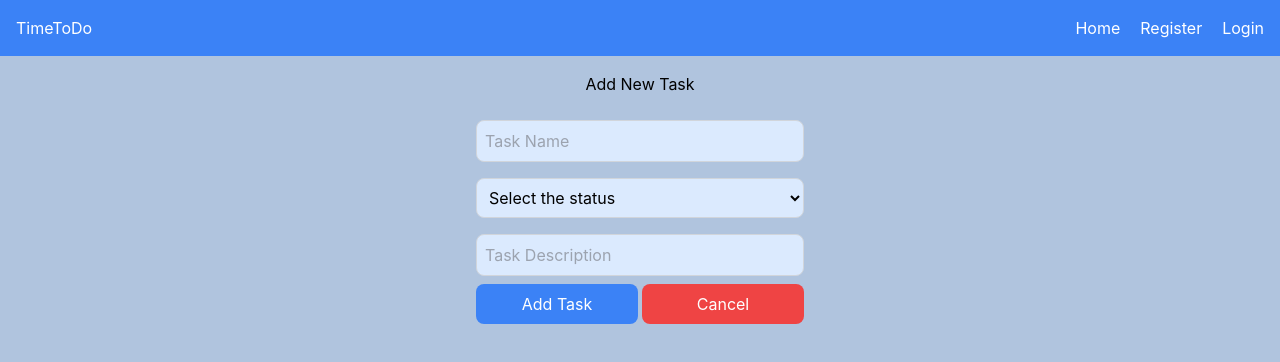
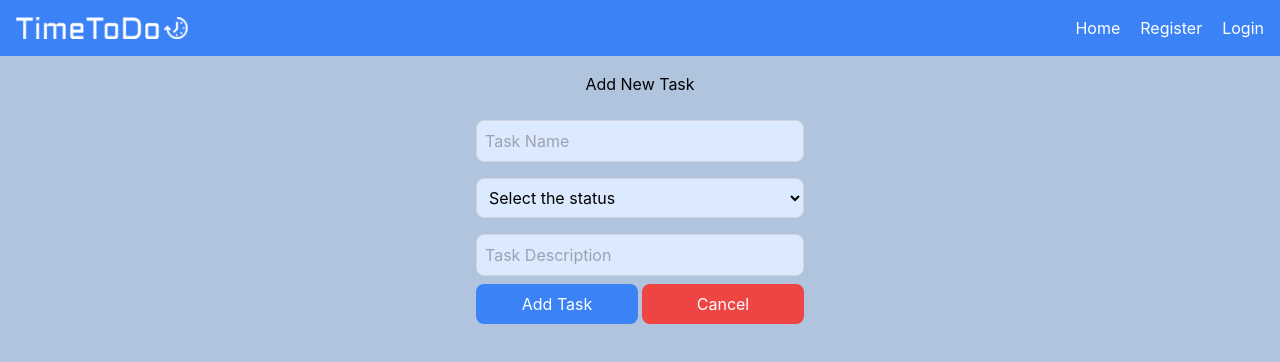
Before and after one commit to LuisSerapicos/TimeToDo, a React (Create React App) app in the folder TimeToDoClient/time-to-do/: page /add-task in a window 1280 px wide. Shown: the top 362 px of the page. Built offline with nearby package versions, Linux system fonts and the light colour scheme.

Commit message:
Implemented details page to show in a modal on the home page when clicking on a div task.

```diff
--- a/TimeToDoClient/time-to-do/package.json
+++ b/TimeToDoClient/time-to-do/package.json
@@ -15,6 +15,7 @@
     "react-dom": "^18.2.0",
     "react-icons": "^5.0.1",
     "react-loader-spinner": "^6.1.6",
+    "react-modal": "^3.16.1",
     "react-qr-code": "^2.0.12",
     "react-redux": "^9.1.0",
     "react-router-dom": "^6.22.3",
--- a/TimeToDoClient/time-to-do/src/App.js
+++ b/TimeToDoClient/time-to-do/src/App.js
@@ -1,4 +1,4 @@
-import logo from './logo.svg';
+import logo from "./images/timetodo-high-resolution-logo-white-transparent.png";
 import './App.css';
 import { Routes, Route } from 'react-router-dom';
 import Home from './components/pages/Home/home';
@@ -8,7 +8,7 @@ import Header from './components/header';
 function App() {
   return (
     <div className="App">
-      <Header />
+      <Header img={logo} />
       <Routes>
         <Route path='/' element={<Home />} />
         <Route path='/add-task' element={<AddTask />} />
--- a/TimeToDoClient/time-to-do/src/components/context/index.jsx
+++ b/TimeToDoClient/time-to-do/src/components/context/index.jsx
@@ -9,9 +9,11 @@ export default function GlobalState({ children }) {
     const [todoList, setTodoList] = useState([])
     const [loading, setLoading] = useState(false)
     const [isEdit, setIsEdit] = useState(false)
+    const [modalIsOpen, setModalIsOpen] = useState(false);
+    const [currentTodo, setCurrentTodo] = useState(null);
 
     return (
-        <GlobalContext.Provider value={ {formData, setFormData, todoList, setTodoList, loading, setLoading, isEdit, setIsEdit} }>
+        <GlobalContext.Provider value={ {formData, setFormData, todoList, setTodoList, loading, setLoading, isEdit, setIsEdit, modalIsOpen, setModalIsOpen, currentTodo, setCurrentTodo} }>
         {children}
         </GlobalContext.Provider>
     );
--- a/TimeToDoClient/time-to-do/src/components/header/index.jsx
+++ b/TimeToDoClient/time-to-do/src/components/header/index.jsx
@@ -2,8 +2,7 @@ import { Link } from "react-router-dom";
 import { GlobalContext } from "../context";
 import { useContext } from "react";
 
-
-export default function Header() {
+export default function Header({ img }) {
     const { setFormData } = useContext(GlobalContext)
 
     function handleClick() {
@@ -11,10 +10,10 @@ export default function Header() {
     }
 
     return (
-        <div className="flex bg-blue-500 text-white p-4 mb-4">
+        <div className="flex bg-blue-500 text-white p-4 mb-4 items-center">
             <h3 className="">
                 <Link onClick={handleClick} to={"/"}>
-                    TimeToDo
+                    <img src={img} alt="Website logo" width={"200px"} height={"50px"}/>
                 </Link>
             </h3>
             <ul className="flex gap-[20px] w-full justify-end">
--- a/TimeToDoClient/time-to-do/src/components/pages/Home/home.jsx
+++ b/TimeToDoClient/time-to-do/src/components/pages/Home/home.jsx
@@ -3,10 +3,13 @@ import { GlobalContext } from "../../context";
 import { Link, useNavigate } from 'react-router-dom';
 import axios from 'axios';
 import { Circles } from "react-loader-spinner";
+import Details from "../details/details";
+import Modal from "react-modal"
 
 export default function Home() {
-    const { todoList, setTodoList, loading, setLoading } = useContext(GlobalContext)
+    const { todoList, setTodoList, loading, setLoading, modalIsOpen, setModalIsOpen, setCurrentTodo } = useContext(GlobalContext)
     //const navigate = useNavigate()
+
 
     async function fetchTodoList() {
         setLoading(true);
@@ -31,12 +34,22 @@ export default function Home() {
         }
     }
 
+    function handleDetails(currentTodo) {
+        console.log(currentTodo.description)
+        setCurrentTodo(currentTodo);
+        setModalIsOpen(true);
+    }
+
     useEffect(() => {
+        Modal.setAppElement("#root")    // This is required for accessibility(prevent screen readers from reading the content behind the modal)
         fetchTodoList()
     }, [])
 
     return (
         <div>
+            {
+                modalIsOpen ? <Details /> : null
+            }
             <div className="grid items-center sm:grid-cols-1 md:grid-cols-2 lg:grid-cols-2 gap-2 w-[400px] sm:w-[400px] md:w-3/4 lg:w-full">
                 <h2>Your Tasks</h2>
                 <Link to={"/add-task"}>
@@ -45,21 +58,21 @@ export default function Home() {
             </div>
             {loading ?
                 <div className="min-h-screen w-full flex justify-center items-center">
-                    <Circles height={"120"} width={"120"} color="rgb(127, 29, 29)" visible={true} />
+                    <Circles height={"120"} width={"120"} color="#5484d1" visible={true} />
                 </div> :
                 (todoList && todoList.length > 0 ?
                     <div className="grid sm:grid-cols-1 md:grid-cols-2 lg:grid-cols-3 xl:grid-cols-4 gap-4 m-4">
                         {
                             todoList.map((todo, index) => {
                                 return (
-                                    <div key={index} className="flex w-[315px] justify-between items-center border border-gray-300 p-2 my-2 bg-blue-500 rounded-lg">
+                                    <div onClick={() => handleDetails(todo)} key={index} className="flex w-[315px] justify-between items-center border border-gray-300 p-2 my-2 bg-blue-500 rounded-lg">
                                         <div>
                                             <p className="mb-5 text-left text-white">{todo.name}</p>
                                             <p className="text-left text-white">{todo.status}</p>
                                         </div>
                                         <div className="grid gap-2">
-                                            <button className="bg-yellow-500 text-white p-2 rounded" onClick={() => console.log('Edit')}>Edit</button>
-                                            <button className="bg-red-500 text-white p-2 rounded" onClick={() => console.log('Delete')}>Delete</button>
+                                            <button className="bg-yellow-500 text-white p-2 rounded" onClick={(e) => {e.stopPropagation(); console.log('Edit')}}>Edit</button>
+                                            <button className="bg-red-500 text-white p-2 rounded" onClick={(e) => {e.stopPropagation(); console.log('Delete')}}>Delete</button>
                                         </div>
                                     </div>
                                 )
--- a/TimeToDoClient/time-to-do/src/components/pages/add-task/add-task.jsx
+++ b/TimeToDoClient/time-to-do/src/components/pages/add-task/add-task.jsx
@@ -1,11 +1,11 @@
-import { useContext, useState } from "react"
+import { useContext } from "react"
 import { GlobalContext } from "../../context"
 import { useNavigate } from 'react-router-dom';
 import axios from 'axios';
 
 
 export default function AddTask() {
-    const { formData, setFormData, loading, setLoading } = useContext(GlobalContext)
+    const { formData, setFormData, setLoading } = useContext(GlobalContext)
     const navigate = useNavigate()
 
     async function handleSaveTask() {
--- /dev/null
+++ b/TimeToDoClient/time-to-do/src/components/pages/details/details.jsx
@@ -0,0 +1,26 @@
+import { useContext } from "react";
+import Modal from "react-modal"
+import { GlobalContext } from "../../context";
+
+export default function Details() {
+    const { modalIsOpen, setModalIsOpen, currentTodo } = useContext(GlobalContext)
+
+    function closeModal() {
+        setModalIsOpen(false);
+    }
+
+    return (
+        <div>
+            <Modal isOpen={modalIsOpen} onRequestClose={closeModal} contentLabel="Task Details" style={{overlay: {position: "fixed", backgroundColor: "transparent"},
+            content: {display: "flex", flexDirection: "column", justifyContent: "start", alignItems: "center", position: "absolute", top: "10vh", left: "50%", transform: "translate(-50%, 0%)", maxHeight: "50vh", maxWidth: "700px", backgroundColor: "#5484d1"}}}>
+                <button className="self-end text-white mr-3" onClick={closeModal}>X</button>
+                <h1 className="mt-5 mb-10 text-white text-3xl font-bold">Task Details</h1>
+                <div className="text-left">
+                    <p className="mb-5 text-white"><span className="font-bold">Task: </span>{currentTodo ? currentTodo.name : ''}</p>
+                    <p className="mb-5 text-white"><span className="font-bold">Status: </span>{currentTodo ? currentTodo.status : ''}</p>
+                    <p className="mb-5 text-white"><span className="font-bold">Description: </span> {currentTodo ? currentTodo.description : ''}</p>
+                </div>
+            </Modal>
+        </div>
+    )
+}
```
Also changed, not shown: TimeToDoClient/time-to-do/src/images/timetodo-high-resolution-logo-white-transparent.png (added), 1 other file (tests, documents, lock files or other folders).
